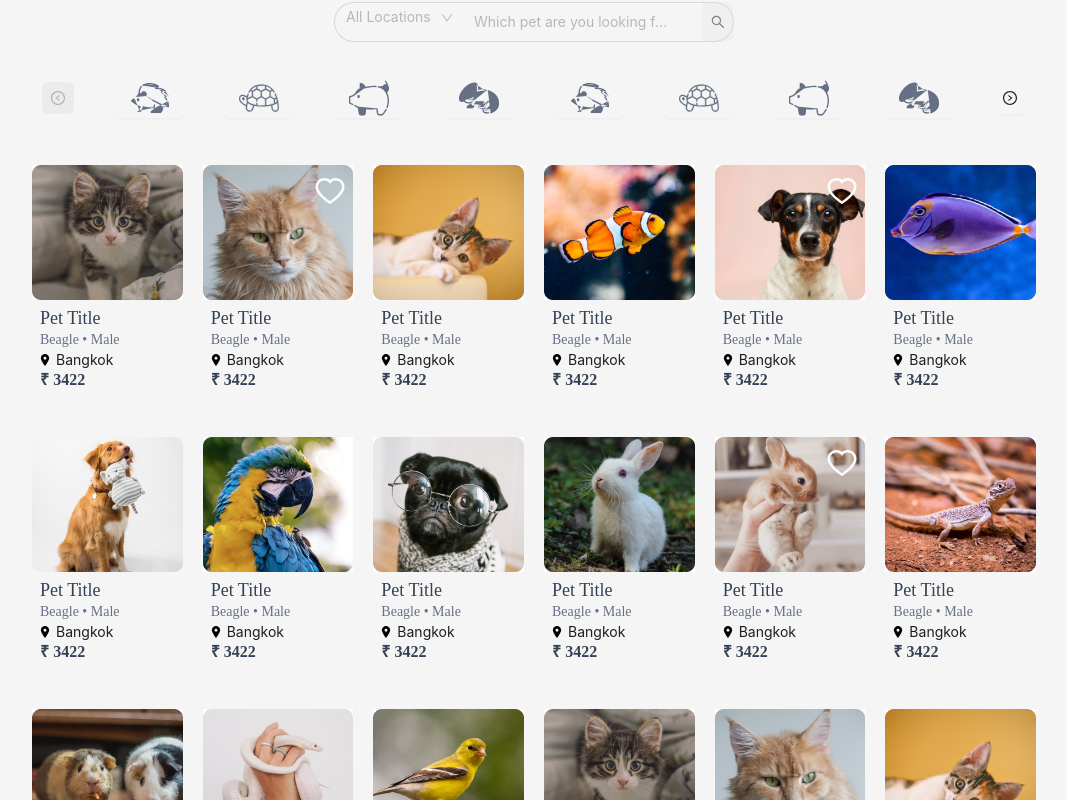
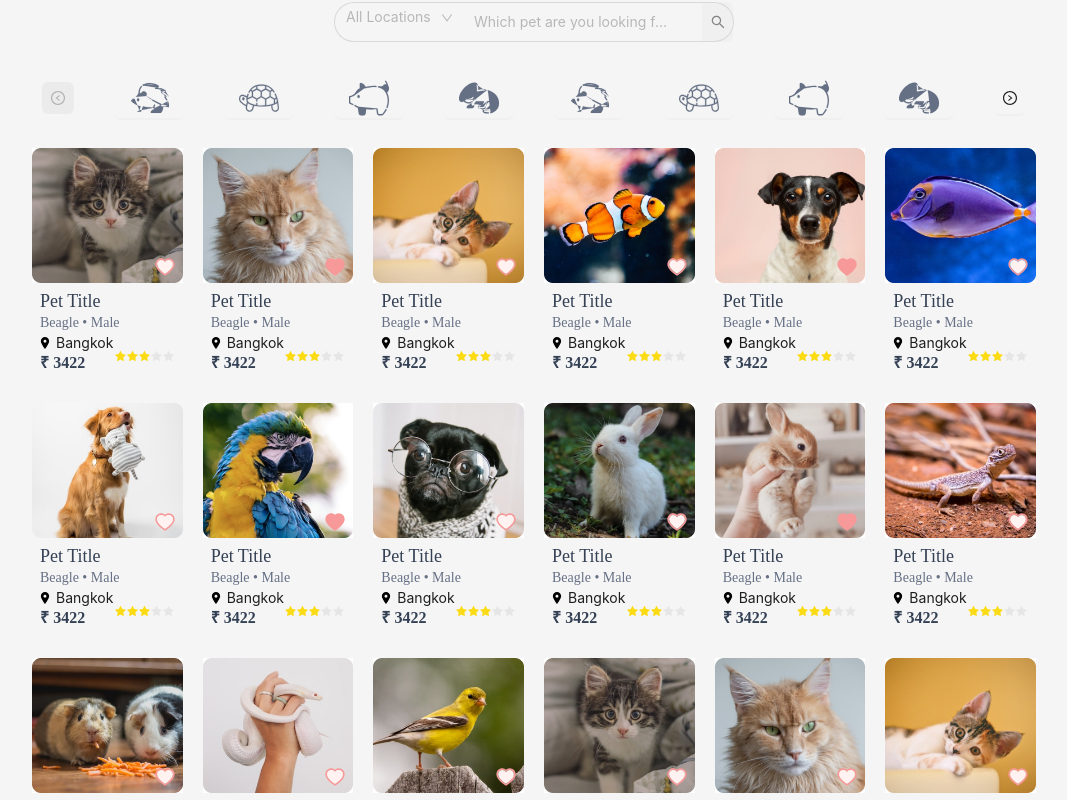
Before and after one commit to PalampurRockstar/web-app, a React (Create React App) app: page / in a window 1280 px wide. Shown: the part 500-1300 px from the top of the page, without its empty margins (106-1173 px from the left). Built offline with nearby package versions, Linux system fonts and the light colour scheme.

Commit message:
Favourite icon and rating added

```diff
--- a/src/components/petToShow.tsx
+++ b/src/components/petToShow.tsx
@@ -1,10 +1,13 @@
 import styled from "styled-components";
-import { Image } from "antd";
+import { Image, Rate } from "antd";
 import { initCap, titleCase } from "utils/stringFormatter";
 import { ReactComponent as LocationIcon } from "../assets/icons/location-sign.svg";
 import { CurrencyCode, currencyCode } from "common/constants";
 import { favouriteList } from "store/pets";
-import { HeartOutlined } from "@ant-design/icons";
+import { HeartOutlined, HeartFilled, HeartTwoTone } from "@ant-design/icons";
+import { red } from "@mui/material/colors";
+import React from "react";
+import { AntdIconProps } from "@ant-design/icons/lib/components/AntdIcon";
 type Gender = "male" | "female";
 export interface PetProp {
   id: string;
@@ -17,6 +20,7 @@ export interface PetProp {
   breader: BreaderProp;
   location: LocatoinProp;
   image: string;
+  rating: number;
 }
 
 interface BreaderProp {
@@ -45,22 +49,48 @@ interface PriceProp {
 interface PetShowProp {
   petlist: PetProp[];
 }
-
+interface FavIconProp {
+  each: PetProp;
+}
+const FavouriteIcon = ({ each }: FavIconProp) => {
+  const [isFav, setIsFav] = React.useState<boolean>(isHidden(each.id));
+  const prop = {
+    twoToneColor: "#f79999",
+    className: "favourite",
+    style: {
+      color: "#f79999",
+    } as React.CSSProperties,
+  };
+  const toggle = () => setIsFav((b) => !b);
+  return isFav ? (
+    <HeartFilled {...prop} onClick={toggle} />
+  ) : (
+    <HeartTwoTone {...prop} onClick={toggle} />
+  );
+};
+const isHidden = (id: string) => favouriteList.has(id);
 export const PetShow = ({ petlist }: PetShowProp) => {
-  const isHidden = (id: string) => !favouriteList.has(id);
-  console.log(favouriteList);
+  const rating = (rating: number) => {
+    return (
+      <Rate
+        className="rating"
+        allowHalf
+        defaultValue={rating >= 0 && rating <= 5 ? rating : 1}
+        style={{ fontSize: 11 }}
+      />
+    );
+  };
   return (
     <DIV>
       {petlist.map((each, i) => {
         return (
           <div className="each-pet" key={i}>
-            <HeartOutlined
-              className="favourite"
-              style={{ visibility: isHidden(each.id) ? "hidden" : "visible" }}
-            />
             <Image src={each.image} preview={false} />
             <div className="detail-box">
-              <div className="title">{initCap(each.title)}</div>
+              <div className="title-and-fav">
+                <div className="title">{initCap(each.title)}</div>
+                <FavouriteIcon each={each} />
+              </div>
               <div className="bread-and-gender">
                 {initCap(`${each.bread} • ${each.gender}`)}
               </div>
@@ -72,8 +102,11 @@ export const PetShow = ({ petlist }: PetShowProp) => {
                 />
                 {each.location.name}
               </div>
-              <div className="price">
-                {currencyCode[each.price.currencyCode]} {each.price.amount}
+              <div className="price-and-rating">
+                <div className="price">
+                  {currencyCode[each.price.currencyCode]} {each.price.amount}{" "}
+                </div>
+                {rating(each.rating)}
               </div>
             </div>
           </div>
@@ -88,26 +121,27 @@ const DIV = styled.div`
   margin: auto;
   flex-wrap: wrap;
   .each-pet {
-    .favourite {
-      height: 0px;
-      font-size: 30px;
-      position: relative;
-      top: 40px;
-      z-index: 1;
-      left: 112px;
-      color: #fcfcfd;
-    }
     width: 150px;
     padding: 10px;
     flex-grow: 1;
     .detail-box {
       padding: 8px;
-      .title {
+      .title-and-fav {
+        display: flex;
+        justify-content: space-between;
         color: #344054;
         font-family: "Poppins";
         font-style: normal;
         font-weight: 500;
         font-size: 18px;
+        .favourite {
+          height: 0px;
+          font-size: 20px;
+          position: relative;
+          bottom: 24px;
+          z-index: 1;
+          filter: blur(0.5px);
+        }
       }
       .bread-and-gender {
         font-family: "Poppins";
@@ -124,7 +158,14 @@ const DIV = styled.div`
         right: 3px;
         color: #667085;
       }
-      .price {
+      .price-and-rating {
+        display: flex;
+        justify-content: space-between;
+        .rating {
+          li {
+            margin-inline-end: 1px;
+          }
+        }
         font-family: "Poppins";
         font-style: normal;
         font-weight: 600;
--- a/src/store/pets.tsx
+++ b/src/store/pets.tsx
@@ -30,6 +30,7 @@ const single: PetProp = {
   type: "cat",
   image: "",
   gender: "male",
+  rating: 3,
   price: {
     amount: 3422,
     currencyCode: "INR",
```
